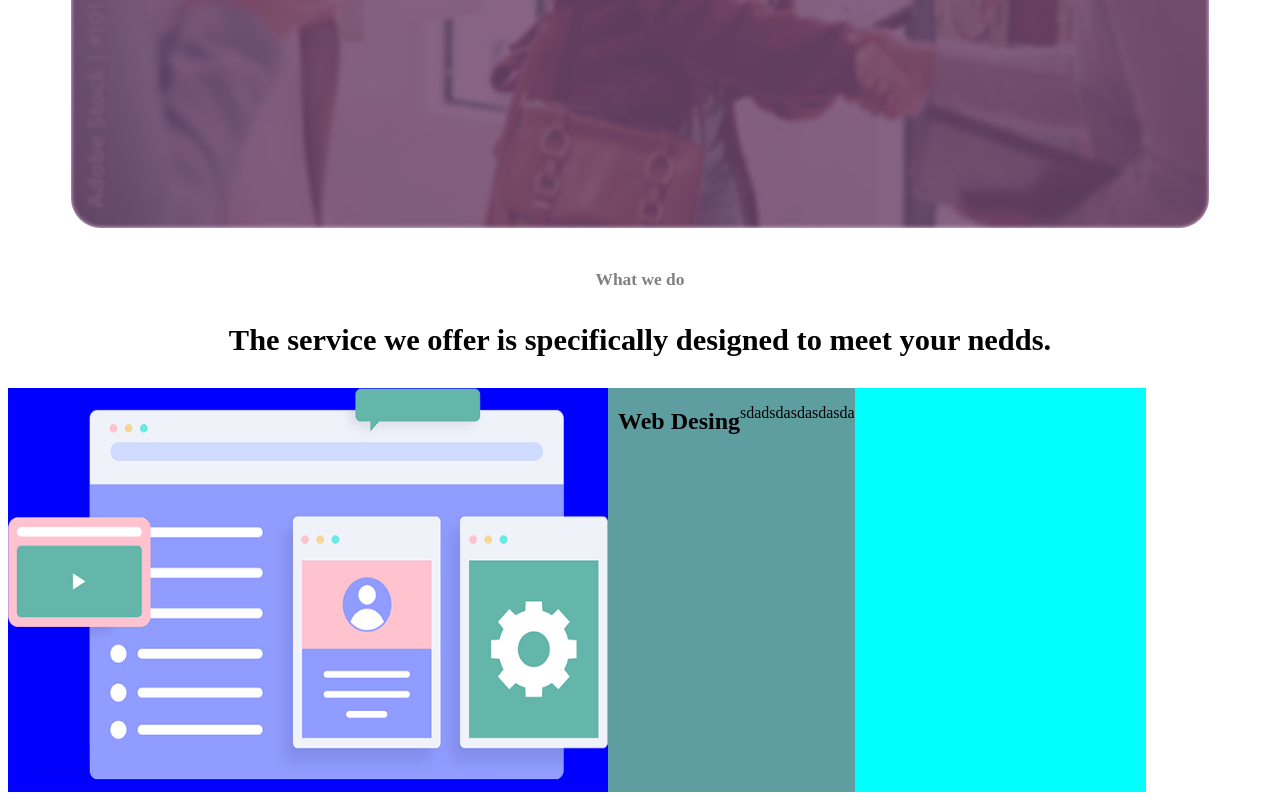
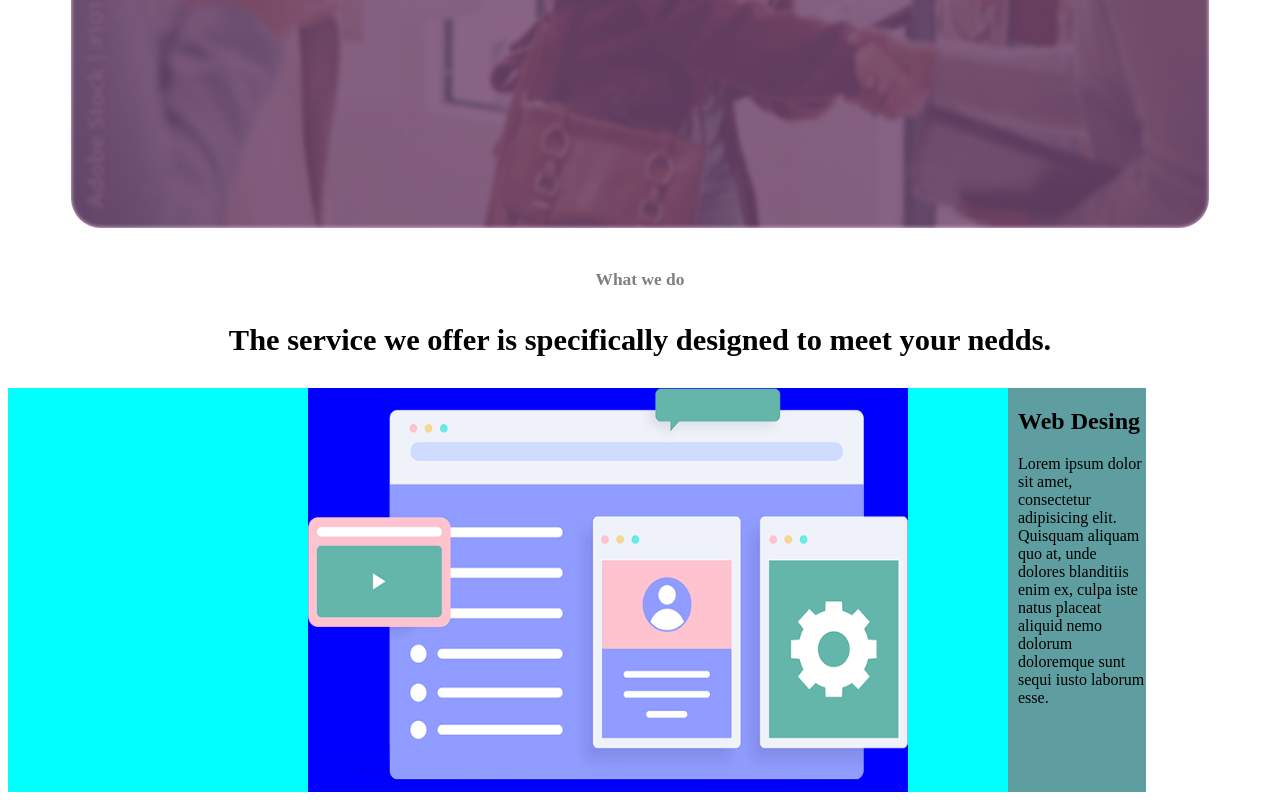
Before and after one commit to ThiagoMonteiroBSI/SandBox, a plain HTML site: page index.html in a window 1280 px wide. Shown: the part 578-1378 px from the top of the page. Drawn offline with Linux system fonts and the light colour scheme.

Commit message:
content corrigido

```diff
--- a/index.html
+++ b/index.html
@@ -64,9 +64,12 @@
 
             <div class="web-desing-title">
                 <h2>Web Desing</h2>
-                <p>sdadsdasdasdasda</p>
+                <p>Lorem ipsum dolor sit amet, consectetur adipisicing elit. Quisquam aliquam quo at, unde dolores blanditiis enim ex, culpa iste natus placeat aliquid nemo dolorum doloremque sunt sequi iusto laborum esse.</p>
+
+
+
+
             </div>
-
         </div>
 
         </section>
--- a/style.css
+++ b/style.css
@@ -110,7 +110,7 @@ li a {
 
 }
 .only-img {
-    margin-right: 0;
+    margin-left: 300px;
     background-color: blue;
 
 }
@@ -119,8 +119,9 @@ li a {
     height: 400px;
 }
 .web-desing-title {
-    display: flex;
+
+    display: inline;
     padding-left: 10px;
-    margin-left: 0;
+    margin-left: 100px;
     background-color: cadetblue;
 }
```
Also changed, not shown: imgs/simbolo-correto.png (added).
